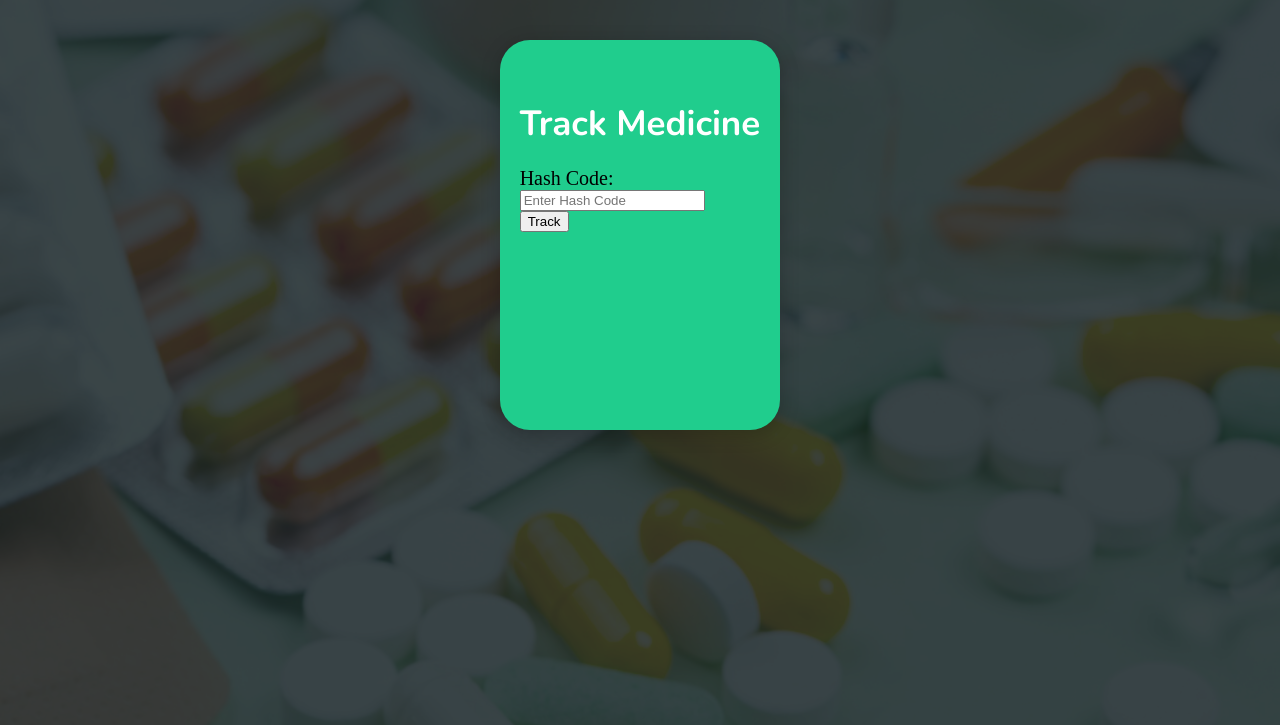
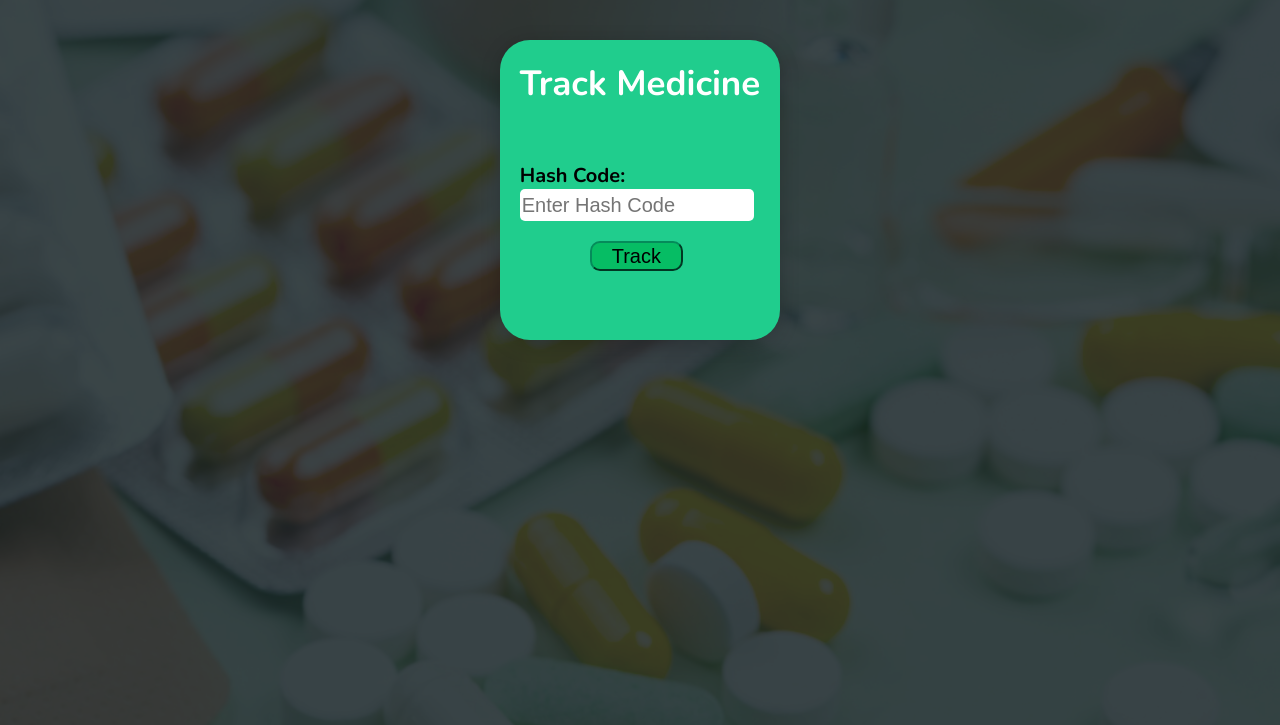
Before and after one commit to Anant13-spec/frontend, a plain HTML site: page admin.html in a window 1280 px wide. Shown: the part 75-800 px from the top of the page. Drawn offline with nearby package versions, Linux system fonts and the light colour scheme.

Commit message:
update in admin

```diff
--- a/admin-style.css
+++ b/admin-style.css
@@ -39,12 +39,10 @@ body::before {
     justify-content: center;
     align-items: center;
     margin-top: 55px;
-    position: relative;
   }
 .track-container{
     background-color: #20cd8d;
     height: 300px;
-    padding: 60px 20px 30px;
     border-radius: 30px;
     box-shadow: 0 4px 20px rgba(0, 0, 0, 0.2);
     display: flex;
@@ -55,10 +53,42 @@ body::before {
     color: white;
     font-size: 35px;
     text-align: center;
-    margin-bottom: 20px;
-    margin-top: 0;
+    padding: 20px;
+    margin-top: 0px;
 
   }
-.admin-submit{
-    align-items: center;
+#Details{
+  font-family: 'Nunito', sans-serif;
+  margin-left: 20px;
   }
+input{
+  margin-left: 20px;
+  height: 30px;
+  font-size: 20px;
+  border-radius: 5px;
+  border-style: hidden;
+  width: 230px;
+}
+button{
+  height: 30px;
+  font-size: 20px;
+  border-radius: 10px;
+  border-color: #058b5a;
+  margin-left: 90px;
+  margin-top: 20px;
+  padding-left: 20px;
+  padding-right: 20px;
+  background-color: #06bd64;
+}
+button:hover{
+  background-color: #058b5a;
+  color: white;
+  cursor: pointer;
+  transition: background-color 0.3s ease;
+}
+button:active{
+  background-color: #058b5a;
+  color: white;
+  cursor: pointer;
+  transition: background-color 0.1s ease;
+}
```
